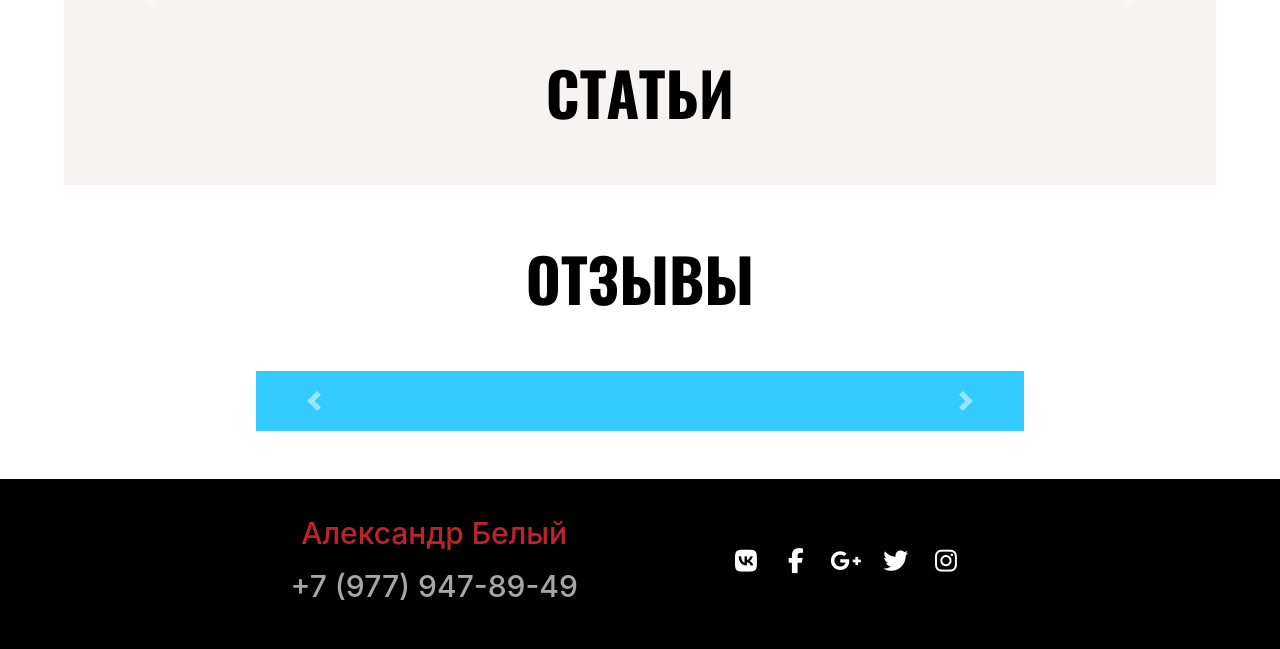
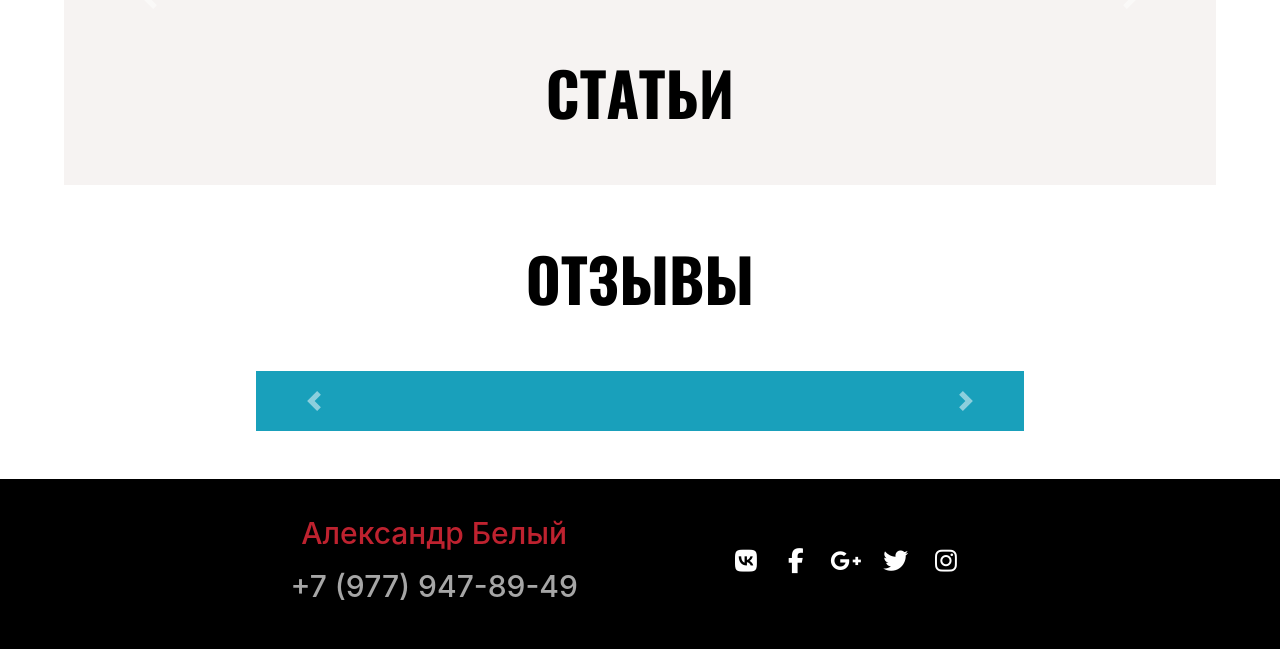
Before and after one commit to AlexR1723/test_business-blog, a Django app: page / in a window 1280 px wide. Shown: the part 1223-1872 px from the top of the page. Run offline with Django 3.2, Linux system fonts and the light colour scheme; data that the repository does not hold is empty; some libraries are stand-ins or nearby versions.

```diff
--- a/static/css/style.css
+++ b/static/css/style.css
@@ -304,6 +304,6 @@ font-style: normal;
 }
 #carouselreviews{
 	margin: auto;
-	background-color: rgba(0,191,255,0.8);
+	background-color: rgba(0,150,180,0.9);
 	color: #eee;
 }
```
